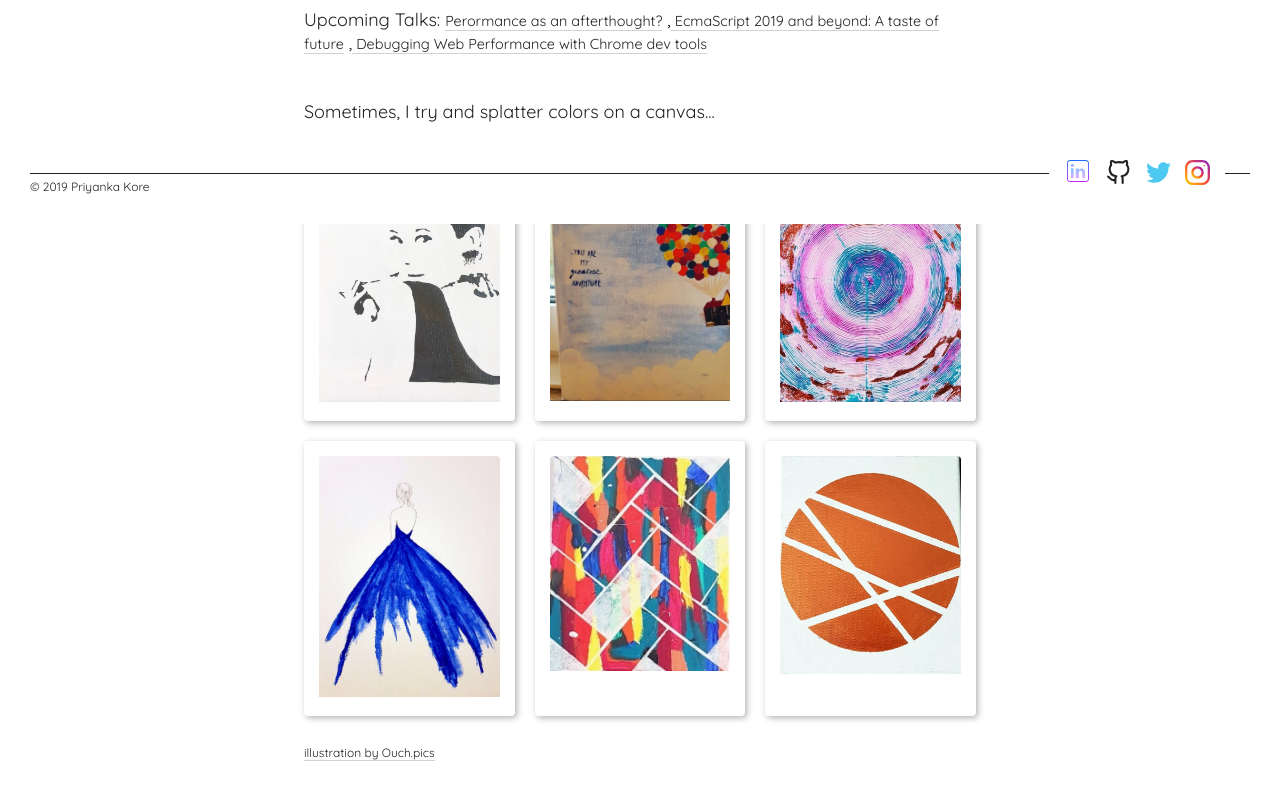
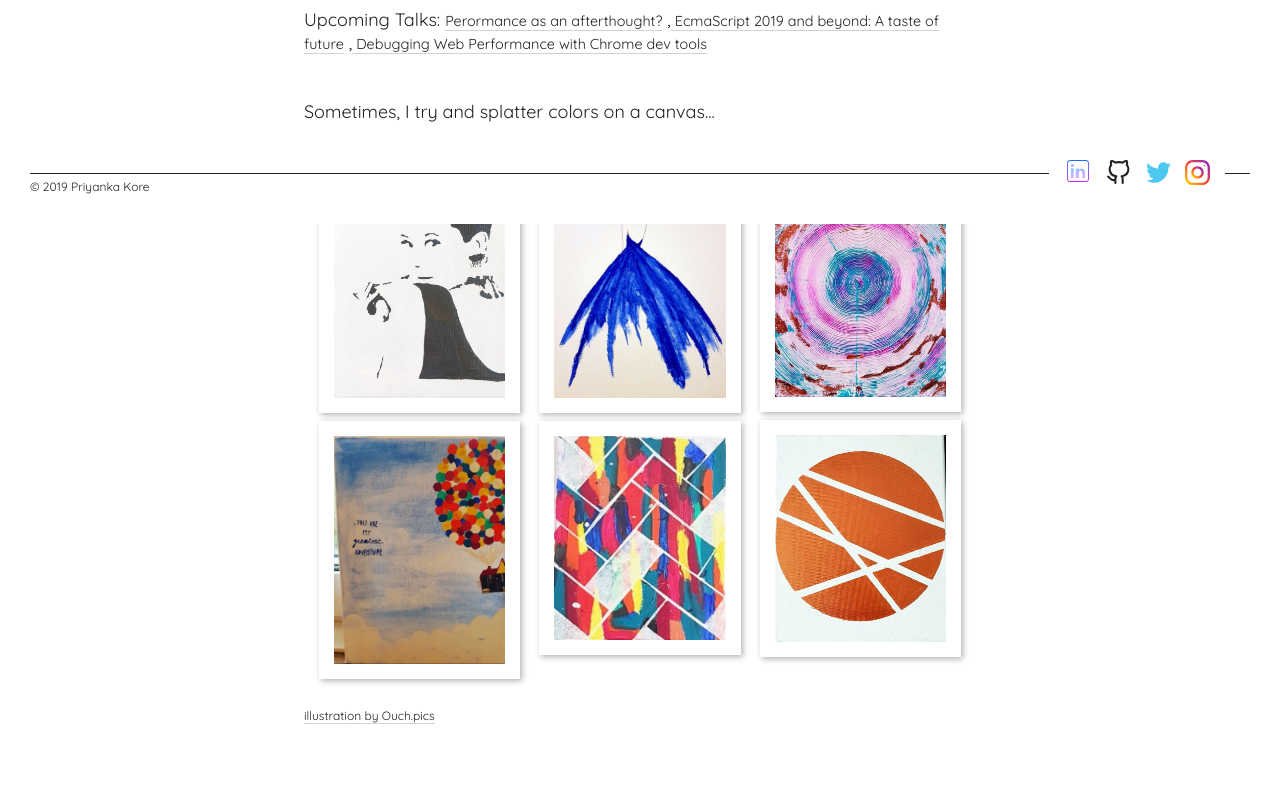
Before and after one commit to piyukore06/portfolio, a Svelte app: page / in a window 1280 px wide. Shown: the part 576-1376 px from the top of the page. Built offline with nearby package versions, Linux system fonts and the light colour scheme; a web font is replaced by a local one.

Commit message:
Updated layout

```diff
--- a/src/Components/Painting.svelte
+++ b/src/Components/Painting.svelte
@@ -3,37 +3,81 @@
 </script>
 <style>
 
-.grid-container {
-  display: grid;
-  grid-template-columns: repeat(auto-fill, minmax(201px, 1fr));
-  grid-gap: 20px;
-  align-items: stretch;
+.row {
+  display: -ms-flexbox; /* IE10 */
+  display: flex;
+  -ms-flex-wrap: wrap; /* IE10 */
+  flex-wrap: wrap;
+  justify-content: space-evenly;
 }
 
-.image {
-  border-radius: 4px;
+.column {
+  -ms-flex: 30%; /* IE10 */
+  flex: 30%;
+  max-width: 30%;
+  padding: 0 4px;
+}
+
+.column img {
   box-shadow: 2px 2px 6px 0px rgba(0, 0, 0, 0.3);
-  height: 245px;
+  margin-top: 8px;
+  vertical-align: middle;
+  width: 85%;
   border: 15px solid transparent;
+}
+.show-mobile {
+  display: none;
+}
+.hide-mobile {
+  display: flex;
+}
+/* Responsive layout - makes a two column-layout instead of four columns */
+@media screen and (max-width: 800px) {
+  .column {
+    -ms-flex: 46%;
+    flex: 46%;
+    max-width: 46%;
+  }
+  .show-mobile {
+    display: flex;
+  }
+  .hide-mobile {
+    display: none;
+  }
+  .column img {
+    border-width: 10px;
+  }
+}
 
-}
-.img {
-  border-radius: 4px;
-  width: inherit;
-  height: inherit;
-  background-repeat: no-repeat;
-  background-size: contain;
-}
 </style>
 <br>
 Sometimes, I try and splatter colors on a canvas...
 <br>
 <br>
-<div class="grid-container">
-{#each imgs as img, i}
-    <div class="image">
-        <div class="img" style={`background-image: url(` + img + `)`}></div>
-    </div>
-{/each}
+<div class="row hide-mobile">
+  <div class="column">
+    <img src="0.jpg" alt="">
+    <img src="1.jpg" alt="">
+  </div>
+  <div class="column">
+    <img src="3.jpg" alt="">
+    <img src="4.jpg" alt="">
+  </div>
+   <div class="column">
+    <img src="2.jpg" alt="">
+    <img src="5.jpg" alt="">
+  </div>
+</div>
+<div class="row show-mobile">
+  <div class="column">
+    <img src="0.jpg" alt="">
+    <img src="1.jpg" alt="">
+    <img src="3.jpg" alt="">
+  </div>
+   <div class="column">
+    <img src="4.jpg" alt="">
+    <img src="2.jpg" alt="">
+    <img src="5.jpg" alt="">
+  </div>
 </div>
 <br>
```
